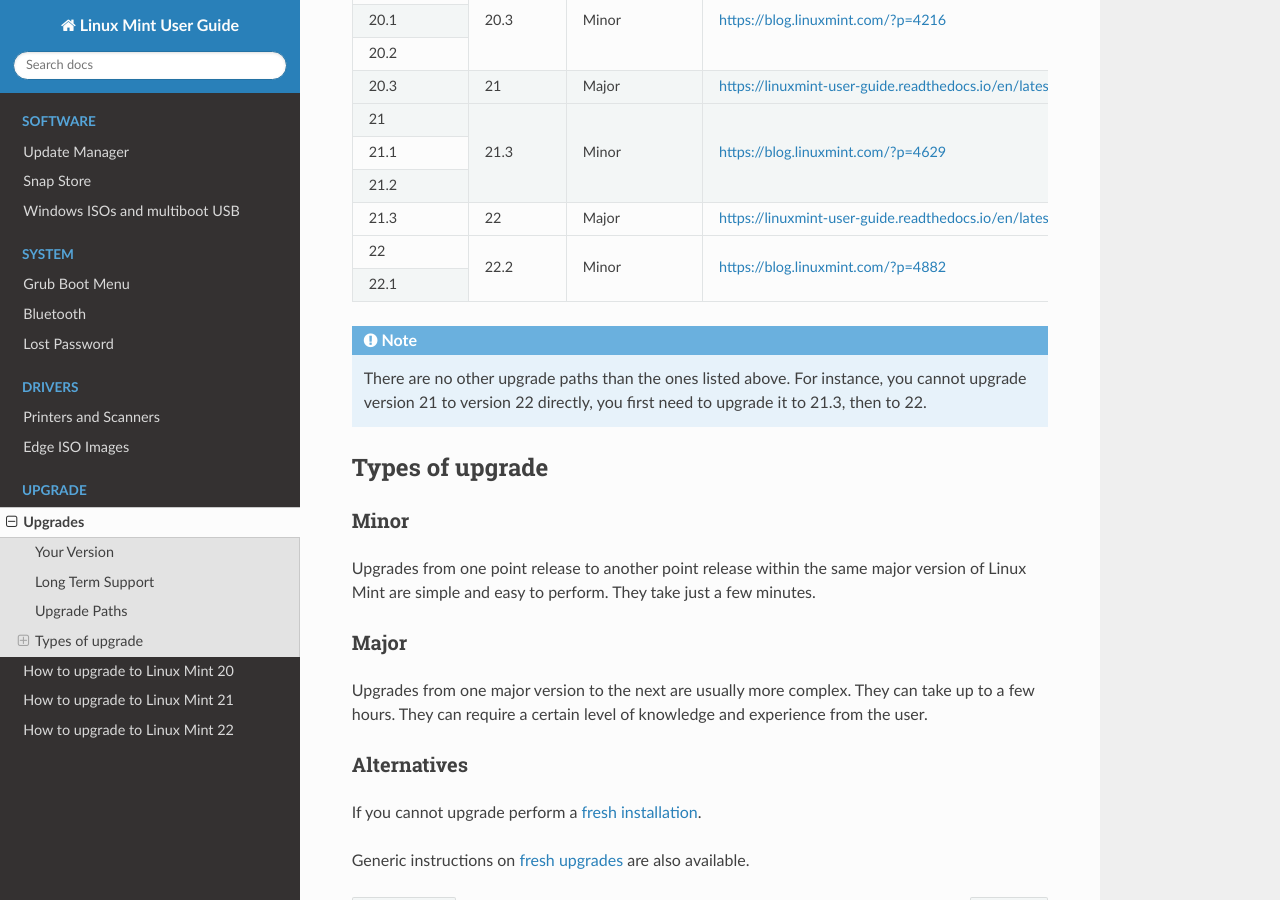
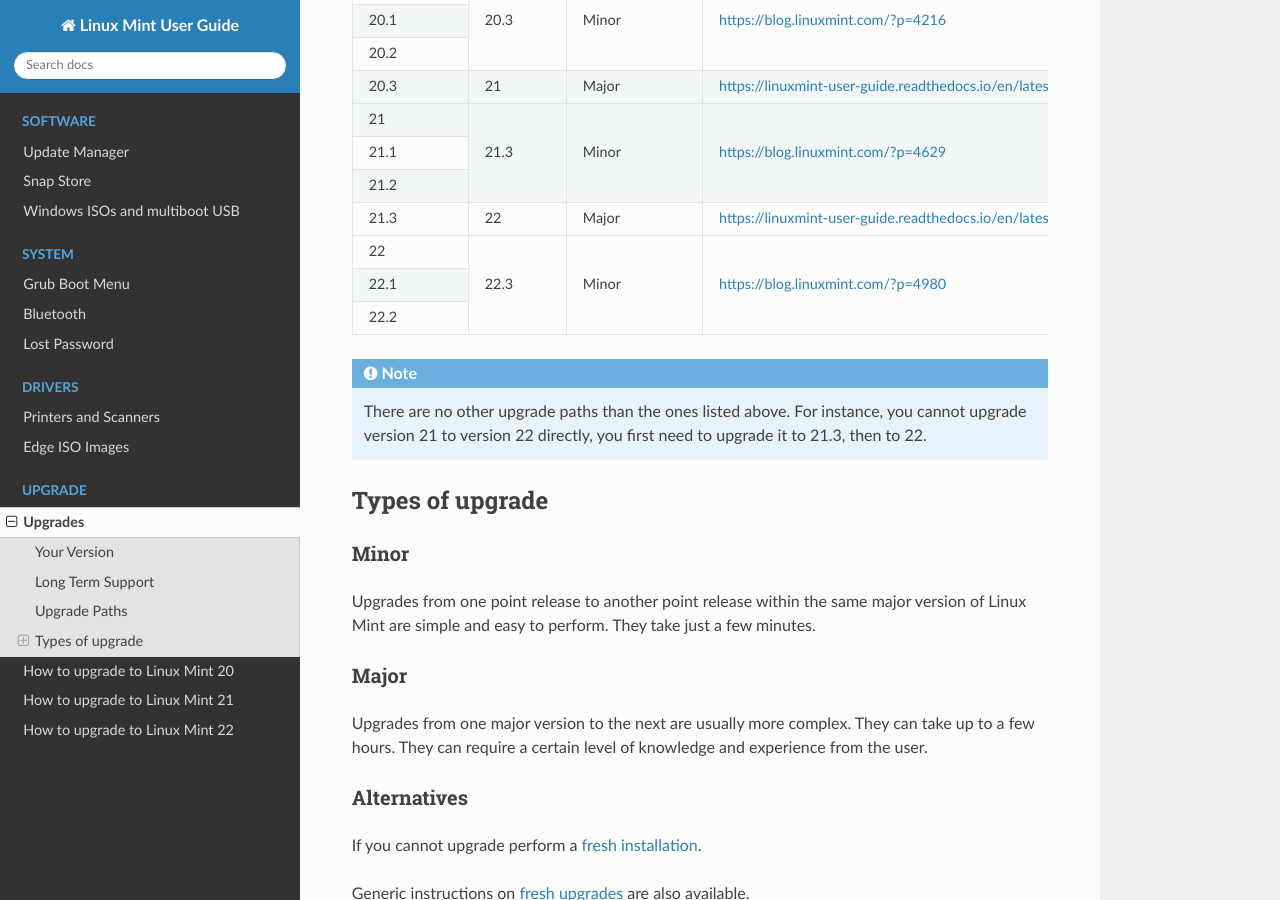
Before and after one commit to linuxmint/doc-user-guide, a Sphinx documentation site: the page built from docs/upgrade.rst, in a window 1280 px wide and 900 px high, scrolled down 1187 px. Built offline with Sphinx 7.4.7 and the Read the Docs theme 3.1.0, drawn with Linux system fonts in a browser that asks for light colours.

Commit message:
Upgrade: Add 22.3 info

```diff
--- a/docs/upgrade.rst
+++ b/docs/upgrade.rst
@@ -76,9 +76,11 @@
 +--------------+------------+------------------+-------------------------------------------------------------------------------+
 | 21.3         | 22         + Major            | https://linuxmint-user-guide.readthedocs.io/en/latest/upgrade-to-mint-22.html |
 +--------------+------------+------------------+-------------------------------------------------------------------------------+
-| 22           | 22.2       | Minor            | https://blog.linuxmint.com/?p=4882                                            |
+| 22           | 22.3       | Minor            | https://blog.linuxmint.com/?p=4980                                            |
 +--------------+            +                  |                                                                               |
 | 22.1         |            |                  |                                                                               |
++--------------+            +                  |                                                                               |
+| 22.2         |            |                  |                                                                               |
 +--------------+------------+------------------+-------------------------------------------------------------------------------+
 
 .. note:: There are no other upgrade paths than the ones listed above. For instance, you cannot upgrade version 21 to version 22 directly, you first need to upgrade it to 21.3, then to 22.
```
